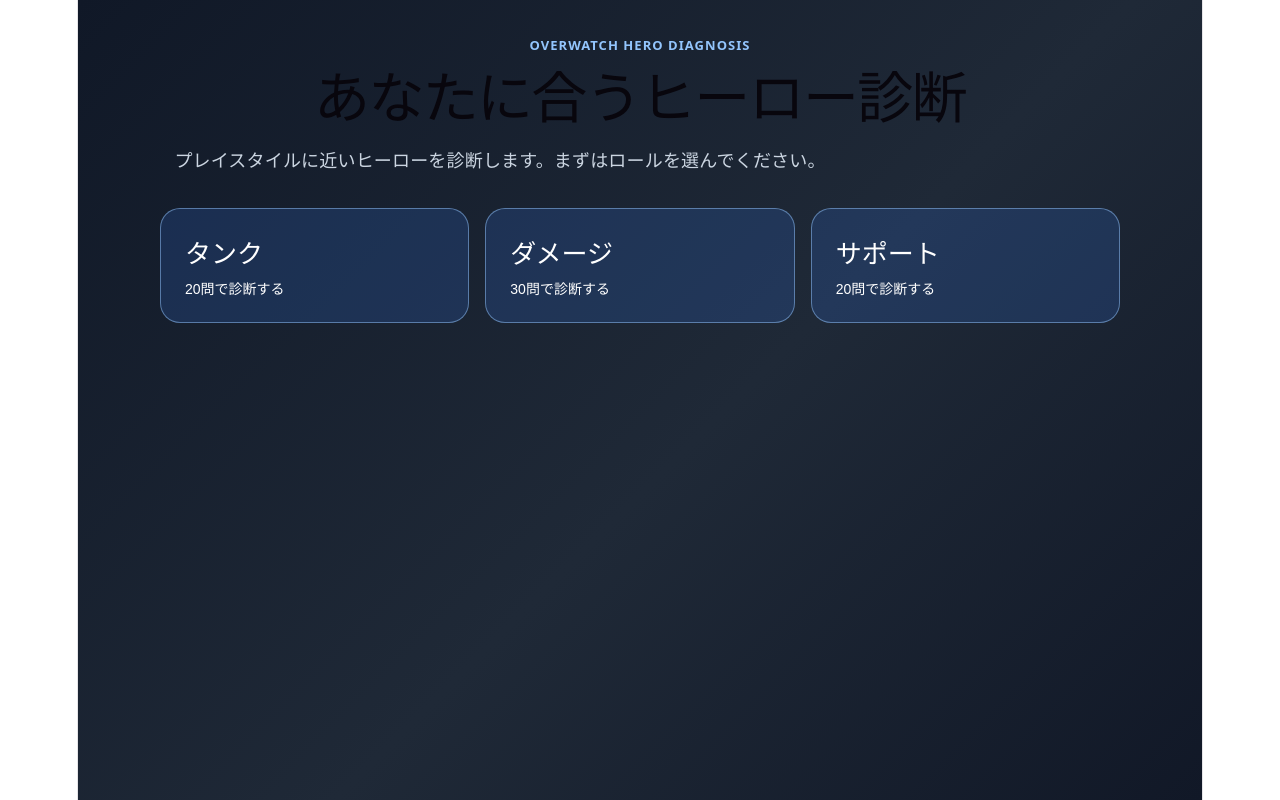
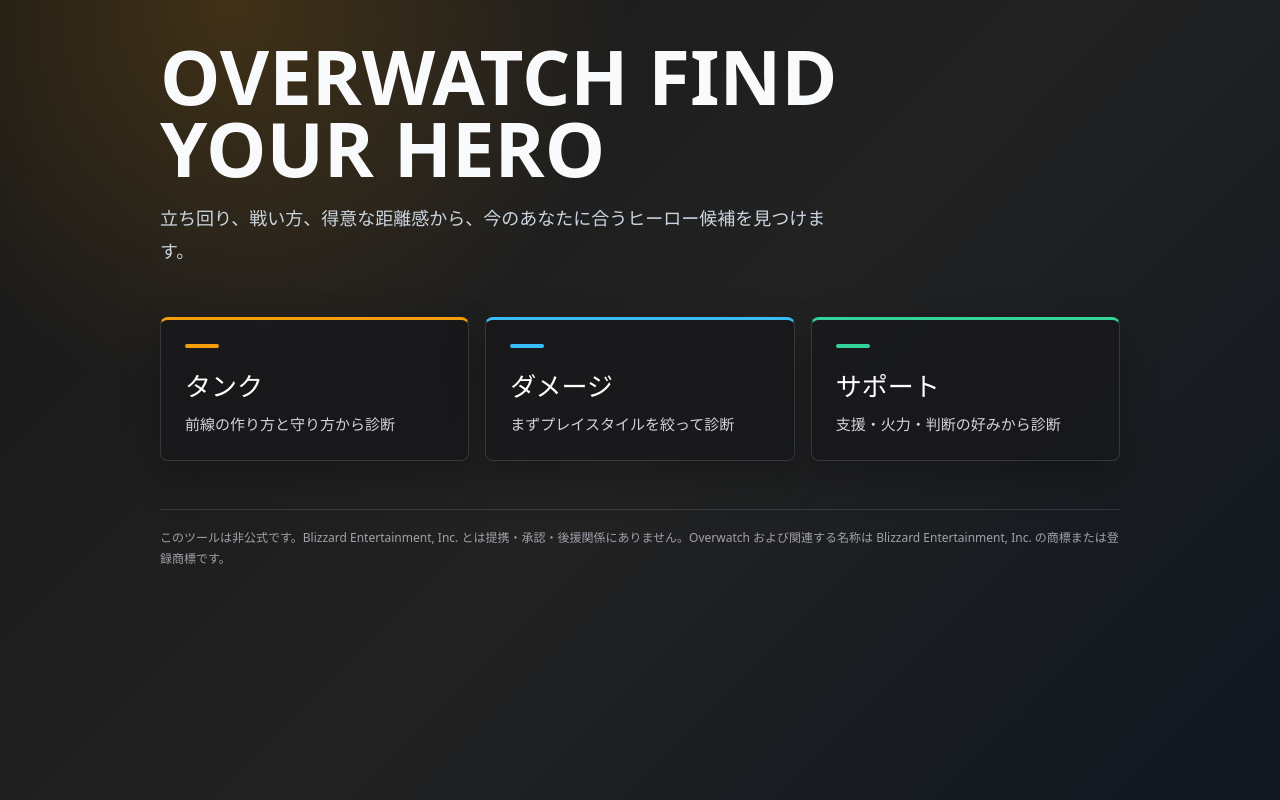
Before and after one commit to piyoring/ow-hero-finder, a React (Vite) app: page / in a window 1280 px wide. Built offline with nearby package versions, Linux system fonts and the light colour scheme.

Commit message:
Polish diagnosis UI

```diff
--- a/src/App.tsx
+++ b/src/App.tsx
@@ -53,6 +53,12 @@
 
   const roleLabel = roleConfig?.label ?? "";
   const heroDescriptions = roleConfig?.descriptions ?? {};
+  const questionPageDescription =
+    selectedRole === "damage"
+      ? page === "damage-genre"
+        ? "まずプレイスタイルを診断し、その結果からヒーロー診断へ進みます。"
+        : "プレイスタイル診断で選ばれた傾向をもとに、ヒーロー候補を絞り込みます。"
+      : undefined;
 
   const results = useMemo(() => {
     const currentAnswers = page === "damage-genre" ? damageGenreAnswers : answers;
@@ -117,6 +123,7 @@
         {(page === "damage-genre" || page === "questions") && (
           <QuestionPage
             roleLabel={roleLabel}
+            pageDescription={questionPageDescription}
             questions={questions}
             answers={page === "damage-genre" ? damageGenreAnswers : answers}
             onAnswer={answerQuestion}
@@ -135,6 +142,11 @@
             onReset={resetDiagnosis}
           />
         )}
+
+        <footer style={styles.disclaimer}>
+          このツールは非公式です。Blizzard Entertainment, Inc. とは提携・承認・後援関係にありません。Overwatch
+          および関連する名称は Blizzard Entertainment, Inc. の商標または登録商標です。
+        </footer>
       </div>
     </main>
   );
--- a/src/components/TopPage.tsx
+++ b/src/components/TopPage.tsx
@@ -5,31 +5,58 @@
   onStart: (role: Role) => void;
 };
 
+const roles: {
+  role: Role;
+  title: string;
+  text: string;
+  accent: string;
+}[] = [
+  {
+    role: "tank",
+    title: "タンク",
+    text: "前線の作り方と守り方から診断",
+    accent: "#f59e0b",
+  },
+  {
+    role: "damage",
+    title: "ダメージ",
+    text: "まずプレイスタイルを絞って診断",
+    accent: "#38bdf8",
+  },
+  {
+    role: "support",
+    title: "サポート",
+    text: "支援・火力・判断の好みから診断",
+    accent: "#34d399",
+  },
+];
+
 export function TopPage({ onStart }: Props) {
   return (
-    <>
-      <p style={styles.badge}>Overwatch Hero Diagnosis</p>
-      <h1 style={styles.title}>あなたに合うヒーロー診断</h1>
-      <p style={styles.lead}>
-        プレイスタイルに近いヒーローを診断します。まずはロールを選んでください。
-      </p>
+    <section className="top-layout" style={styles.topLayout}>
+      <div>
+        <h1 style={styles.brandTitle}>OVERWATCH FIND YOUR HERO</h1>
+        <p style={styles.lead}>
+          立ち回り、戦い方、得意な距離感から、今のあなたに合うヒーロー候補を見つけます。
+        </p>
+      </div>
 
       <div style={styles.roleGrid}>
-        <button style={styles.primaryCard} onClick={() => onStart("tank")}>
-          <span style={styles.roleTitle}>タンク</span>
-          <span style={styles.roleText}>20問で診断する</span>
-        </button>
-
-        <button style={styles.primaryCard} onClick={() => onStart("damage")}>
-          <span style={styles.roleTitle}>ダメージ</span>
-          <span style={styles.roleText}>30問で診断する</span>
-        </button>
-
-        <button style={styles.primaryCard} onClick={() => onStart("support")}>
-          <span style={styles.roleTitle}>サポート</span>
-          <span style={styles.roleText}>20問で診断する</span>
-        </button>
+        {roles.map((item) => (
+          <button
+            key={item.role}
+            style={{
+              ...styles.primaryCard,
+              borderTopColor: item.accent,
+            }}
+            onClick={() => onStart(item.role)}
+          >
+            <span style={{ ...styles.roleAccent, background: item.accent }} />
+            <span style={styles.roleTitle}>{item.title}</span>
+            <span style={styles.roleText}>{item.text}</span>
+          </button>
+        ))}
       </div>
-    </>
+    </section>
   );
 }
--- a/src/data/roleConfigs.ts
+++ b/src/data/roleConfigs.ts
@@ -7,17 +7,17 @@
 
 export const roleConfigs = {
   tank: {
-    label: "タンク",
+    label: "TANK",
     questions: tankQuestions,
     descriptions: tankDescriptions,
   },
   damage: {
-    label: "ダメージ",
+    label: "DAMAGE",
     questions: [],
     descriptions: damageDescriptions,
   },
   support: {
-    label: "サポート",
+    label: "SUPPORT",
     questions: supportQuestions,
     descriptions: supportDescriptions,
   },
--- a/src/index.css
+++ b/src/index.css
@@ -1,64 +1,12 @@
 :root {
-  --text: #6b6375;
-  --text-h: #08060d;
-  --bg: #fff;
-  --border: #e5e4e7;
-  --code-bg: #f4f3ec;
-  --accent: #aa3bff;
-  --accent-bg: rgba(170, 59, 255, 0.1);
-  --accent-border: rgba(170, 59, 255, 0.5);
-  --social-bg: rgba(244, 243, 236, 0.5);
-  --shadow:
-    rgba(0, 0, 0, 0.1) 0 10px 15px -3px, rgba(0, 0, 0, 0.05) 0 4px 6px -2px;
-
-  --sans: system-ui, 'Segoe UI', Roboto, sans-serif;
-  --heading: system-ui, 'Segoe UI', Roboto, sans-serif;
-  --mono: ui-monospace, Consolas, monospace;
-
-  font: 18px/145% var(--sans);
-  letter-spacing: 0.18px;
-  color-scheme: light dark;
-  color: var(--text);
-  background: var(--bg);
+  color-scheme: dark;
   font-synthesis: none;
   text-rendering: optimizeLegibility;
   -webkit-font-smoothing: antialiased;
   -moz-osx-font-smoothing: grayscale;
-
-  @media (max-width: 1024px) {
-    font-size: 16px;
-  }
 }
 
-@media (prefers-color-scheme: dark) {
-  :root {
-    --text: #9ca3af;
-    --text-h: #f3f4f6;
-    --bg: #16171d;
-    --border: #2e303a;
-    --code-bg: #1f2028;
-    --accent: #c084fc;
-    --accent-bg: rgba(192, 132, 252, 0.15);
-    --accent-border: rgba(192, 132, 252, 0.5);
-    --social-bg: rgba(47, 48, 58, 0.5);
-    --shadow:
-      rgba(0, 0, 0, 0.4) 0 10px 15px -3px, rgba(0, 0, 0, 0.25) 0 4px 6px -2px;
-  }
-
-  #social .button-icon {
-    filter: invert(1) brightness(2);
-  }
-}
-
-#root {
-  width: 1126px;
-  max-width: 100%;
-  margin: 0 auto;
-  text-align: center;
-  border-inline: 1px solid var(--border);
-  min-height: 100svh;
-  display: flex;
-  flex-direction: column;
+* {
   box-sizing: border-box;
 }
 
@@ -66,46 +14,24 @@
   margin: 0;
 }
 
-h1,
-h2 {
-  font-family: var(--heading);
-  font-weight: 500;
-  color: var(--text-h);
+button,
+input,
+textarea,
+select {
+  font: inherit;
 }
 
-h1 {
-  font-size: 56px;
-  letter-spacing: -1.68px;
-  margin: 32px 0;
-  @media (max-width: 1024px) {
-    font-size: 36px;
-    margin: 20px 0;
+button:focus-visible {
+  outline: 2px solid #fbbf24;
+  outline-offset: 3px;
+}
+
+#root {
+  min-height: 100vh;
+}
+
+@media (max-width: 760px) {
+  .top-layout {
+    grid-template-columns: 1fr !important;
   }
 }
-h2 {
-  font-size: 24px;
-  line-height: 118%;
-  letter-spacing: -0.24px;
-  margin: 0 0 8px;
-  @media (max-width: 1024px) {
-    font-size: 20px;
-  }
-}
-p {
-  margin: 0;
-}
-
-code,
-.counter {
-  font-family: var(--mono);
-  display: inline-flex;
-  border-radius: 4px;
-  color: var(--text-h);
-}
-
-code {
-  font-size: 15px;
-  line-height: 135%;
-  padding: 4px 8px;
-  background: var(--code-bg);
-}
--- a/src/styles/appStyles.ts
+++ b/src/styles/appStyles.ts
@@ -3,9 +3,10 @@
 export const styles: Record<string, React.CSSProperties> = {
   page: {
     minHeight: "100vh",
-    background: "linear-gradient(135deg, #101827 0%, #1f2937 55%, #111827 100%)",
-    color: "#f9fafb",
-    padding: "32px 16px",
+    background:
+      "radial-gradient(circle at 18% 0%, rgba(245,158,11,0.18), transparent 30%), linear-gradient(135deg, #171717 0%, #222222 52%, #0f1720 100%)",
+    color: "#f8fafc",
+    padding: "40px 16px",
     boxSizing: "border-box",
     fontFamily:
       "system-ui, -apple-system, BlinkMacSystemFont, 'Segoe UI', sans-serif",
@@ -17,18 +18,28 @@
   },
 
   badge: {
-    color: "#93c5fd",
+    color: "#fbbf24",
     fontWeight: 700,
-    letterSpacing: "0.08em",
+    letterSpacing: "0.12em",
     textTransform: "uppercase",
     fontSize: 13,
     margin: "0 0 8px",
   },
 
   title: {
-    fontSize: "clamp(32px, 6vw, 56px)",
+    fontSize: "clamp(34px, 6vw, 58px)",
     lineHeight: 1.1,
     margin: "0 0 16px",
+  },
+
+  brandTitle: {
+    maxWidth: 760,
+    margin: "0 0 18px",
+    color: "#f8fafc",
+    fontSize: "clamp(38px, 7vw, 76px)",
+    lineHeight: 0.95,
+    fontWeight: 950,
+    letterSpacing: 0,
   },
 
   lead: {
@@ -38,21 +49,39 @@
     maxWidth: 680,
   },
 
+  pageDescription: {
+    maxWidth: 620,
+    margin: "-4px 0 0",
+    color: "#cbd5e1",
+    fontSize: 15,
+    lineHeight: 1.7,
+  },
+
+  topLayout: {
+    display: "grid",
+    gap: 28,
+    alignItems: "start",
+  },
+
   roleGrid: {
     display: "grid",
     gridTemplateColumns: "repeat(auto-fit, minmax(220px, 1fr))",
     gap: 16,
-    marginTop: 32,
+    marginTop: 4,
   },
 
   primaryCard: {
-    border: "1px solid rgba(147,197,253,0.5)",
-    background: "rgba(59,130,246,0.18)",
+    position: "relative",
+    overflow: "hidden",
+    border: "1px solid rgba(244,244,245,0.14)",
+    borderTop: "3px solid #f59e0b",
+    background: "rgba(24,24,27,0.78)",
     color: "#fff",
     padding: 24,
-    borderRadius: 20,
+    borderRadius: 8,
     textAlign: "left",
     cursor: "pointer",
+    boxShadow: "0 16px 40px rgba(0,0,0,0.24)",
   },
 
   disabledCard: {
@@ -60,7 +89,7 @@
     background: "rgba(148,163,184,0.08)",
     color: "#94a3b8",
     padding: 24,
-    borderRadius: 20,
+    borderRadius: 8,
     textAlign: "left",
     cursor: "not-allowed",
   },
@@ -72,9 +101,19 @@
     marginBottom: 8,
   },
 
+  roleAccent: {
+    display: "block",
+    width: 34,
+    height: 4,
+    borderRadius: 999,
+    marginBottom: 18,
+  },
+
   roleText: {
     display: "block",
-    fontSize: 14,
+    color: "#d4d4d8",
+    fontSize: 15,
+    lineHeight: 1.6,
   },
 
   headerRow: {
@@ -85,12 +124,34 @@
   },
 
   progressBox: {
-    background: "rgba(15,23,42,0.7)",
-    border: "1px solid rgba(148,163,184,0.25)",
-    padding: "12px 16px",
-    borderRadius: 14,
+    background: "rgba(24,24,27,0.76)",
+    border: "1px solid rgba(244,244,245,0.14)",
+    padding: 16,
+    borderRadius: 8,
     margin: "16px 0 24px",
-    color: "#cbd5e1",
+    color: "#d4d4d8",
+  },
+
+  progressMeta: {
+    display: "flex",
+    justifyContent: "space-between",
+    alignItems: "center",
+    gap: 16,
+    marginBottom: 10,
+  },
+
+  progressTrack: {
+    height: 8,
+    overflow: "hidden",
+    borderRadius: 999,
+    background: "rgba(244,244,245,0.12)",
+  },
+
+  progressFill: {
+    height: "100%",
+    borderRadius: 999,
+    background: "linear-gradient(90deg, #f59e0b, #38bdf8)",
+    transition: "width 180ms ease",
   },
 
   questionList: {
@@ -100,38 +161,91 @@
   },
 
   questionCard: {
-    background: "rgba(15,23,42,0.78)",
-    border: "1px solid rgba(148,163,184,0.24)",
-    borderRadius: 20,
+    background: "rgba(24,24,27,0.78)",
+    border: "1px solid rgba(244,244,245,0.12)",
+    borderRadius: 8,
     padding: 20,
   },
 
+  questionHeader: {
+    display: "grid",
+    gridTemplateColumns: "auto 1fr",
+    gap: 14,
+    alignItems: "start",
+    marginBottom: 16,
+  },
+
+  questionNumber: {
+    minWidth: 44,
+    padding: "7px 9px",
+    borderRadius: 8,
+    background: "rgba(251,191,36,0.14)",
+    border: "1px solid rgba(251,191,36,0.24)",
+    color: "#fbbf24",
+    fontSize: 13,
+    fontWeight: 900,
+    textAlign: "center",
+  },
+
   questionTitle: {
-    margin: "0 0 16px",
+    margin: 0,
     fontSize: 18,
     lineHeight: 1.6,
   },
 
-  answerGrid: {
-    display: "grid",
-    gridTemplateColumns: "repeat(auto-fit, minmax(180px, 1fr))",
-    gap: 10,
+  answerScale: {
+    display: "flex",
+    alignItems: "center",
+    justifyContent: "space-between",
+    gap: 14,
+  },
+
+  scaleLabel: {
+    minWidth: 94,
+    color: "#a1a1aa",
+    fontSize: 13,
+    fontWeight: 800,
+  },
+
+  scaleLabelPositive: {
+    color: "#86efac",
+  },
+
+  scaleLabelNegative: {
+    color: "#fca5a5",
+    textAlign: "right",
+  },
+
+  scaleButtons: {
+    display: "flex",
+    alignItems: "center",
+    justifyContent: "center",
+    gap: 14,
+    flex: "1 1 auto",
   },
 
   answerButton: {
-    border: "1px solid rgba(148,163,184,0.35)",
-    background: "rgba(30,41,59,0.8)",
-    color: "#e5e7eb",
-    borderRadius: 14,
-    padding: "12px 14px",
+    border: "3px solid rgba(244,244,245,0.28)",
+    background: "rgba(24,24,27,0.36)",
+    color: "transparent",
+    borderRadius: 999,
+    padding: 0,
     cursor: "pointer",
-    fontWeight: 700,
+    width: 34,
+    height: 34,
+    display: "grid",
+    placeItems: "center",
+  },
+
+  answerButtonStrong: {
+    width: 46,
+    height: 46,
   },
 
   answerButtonSelected: {
-    background: "rgba(59,130,246,0.85)",
-    borderColor: "#93c5fd",
+    borderColor: "rgba(255,255,255,0.92)",
     color: "#ffffff",
+    boxShadow: "0 0 0 4px rgba(255,255,255,0.08)",
   },
 
   stickyFooter: {
@@ -141,18 +255,19 @@
     justifyContent: "space-between",
     alignItems: "center",
     gap: 16,
-    background: "rgba(15,23,42,0.95)",
-    border: "1px solid rgba(148,163,184,0.3)",
-    borderRadius: 18,
+    background: "rgba(24,24,27,0.94)",
+    border: "1px solid rgba(244,244,245,0.16)",
+    borderRadius: 8,
     padding: 16,
     backdropFilter: "blur(12px)",
+    boxShadow: "0 14px 34px rgba(0,0,0,0.25)",
   },
 
   resultButton: {
-    background: "#3b82f6",
+    background: "#f59e0b",
     color: "#fff",
     border: "none",
-    borderRadius: 999,
+    borderRadius: 8,
     padding: "12px 20px",
     fontWeight: 800,
     cursor: "pointer",
@@ -165,9 +280,9 @@
 
   secondaryButton: {
     background: "transparent",
-    color: "#cbd5e1",
-    border: "1px solid rgba(148,163,184,0.4)",
-    borderRadius: 999,
+    color: "#e5e7eb",
+    border: "1px solid rgba(244,244,245,0.22)",
+    borderRadius: 8,
     padding: "10px 16px",
     cursor: "pointer",
   },
@@ -183,22 +298,33 @@
     gridTemplateColumns: "64px 1fr",
     gap: 16,
     alignItems: "start",
-    background: "rgba(15,23,42,0.78)",
-    border: "1px solid rgba(147,197,253,0.28)",
-    borderRadius: 22,
+    background: "rgba(24,24,27,0.78)",
+    border: "1px solid rgba(244,244,245,0.14)",
+    borderRadius: 8,
     padding: 20,
+  },
+
+  resultCardTop: {
+    borderColor: "rgba(251,191,36,0.44)",
+    background:
+      "linear-gradient(135deg, rgba(251,191,36,0.14), rgba(24,24,27,0.78) 42%)",
   },
 
   rank: {
     width: 56,
     height: 56,
-    borderRadius: 18,
-    background: "rgba(59,130,246,0.25)",
+    borderRadius: 8,
+    background: "rgba(56,189,248,0.14)",
     display: "grid",
     placeItems: "center",
     fontWeight: 900,
     fontSize: 20,
-    color: "#bfdbfe",
+    color: "#7dd3fc",
+  },
+
+  rankTop: {
+    background: "rgba(245,158,11,0.20)",
+    color: "#fbbf24",
   },
 
   heroName: {
@@ -208,7 +334,7 @@
 
   heroTitle: {
     margin: "0 0 8px",
-    color: "#93c5fd",
+    color: "#7dd3fc",
     fontWeight: 800,
   },
 
@@ -224,7 +350,7 @@
 
   recommendedTitle: {
     margin: "0 0 8px",
-    color: "#e5e7eb",
+    color: "#f5f5f5",
     fontSize: 14,
     fontWeight: 800,
   },
@@ -248,12 +374,21 @@
   },
 
   primaryButton: {
-    background: "#3b82f6",
+    background: "#f59e0b",
     color: "#fff",
     border: "none",
-    borderRadius: 999,
+    borderRadius: 8,
     padding: "14px 22px",
     fontWeight: 900,
     cursor: "pointer",
   },
+
+  disclaimer: {
+    marginTop: 48,
+    paddingTop: 18,
+    borderTop: "1px solid rgba(244,244,245,0.12)",
+    color: "#a1a1aa",
+    fontSize: 12,
+    lineHeight: 1.7,
+  },
 };
```
Also changed, not shown: src/components/QuestionPage.tsx (+66 -16 lines), src/components/ResultPage.tsx (+11 -2 lines).
